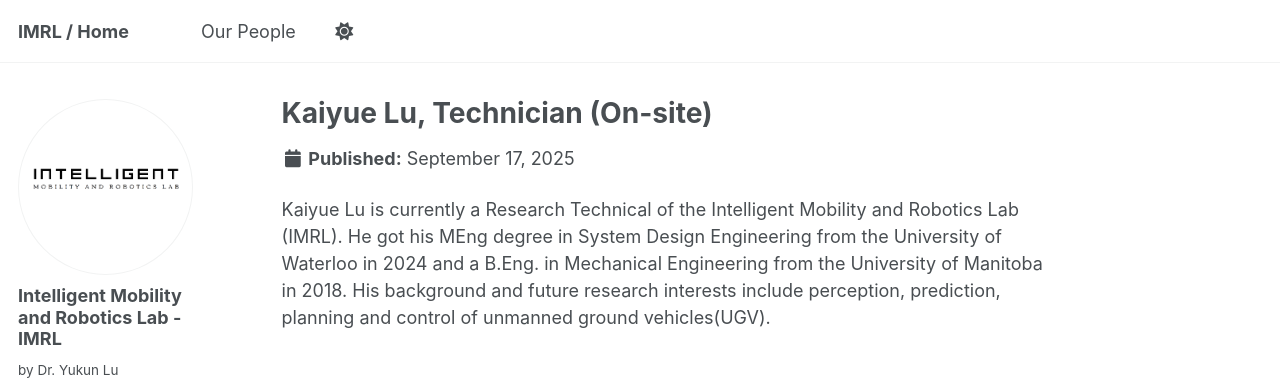
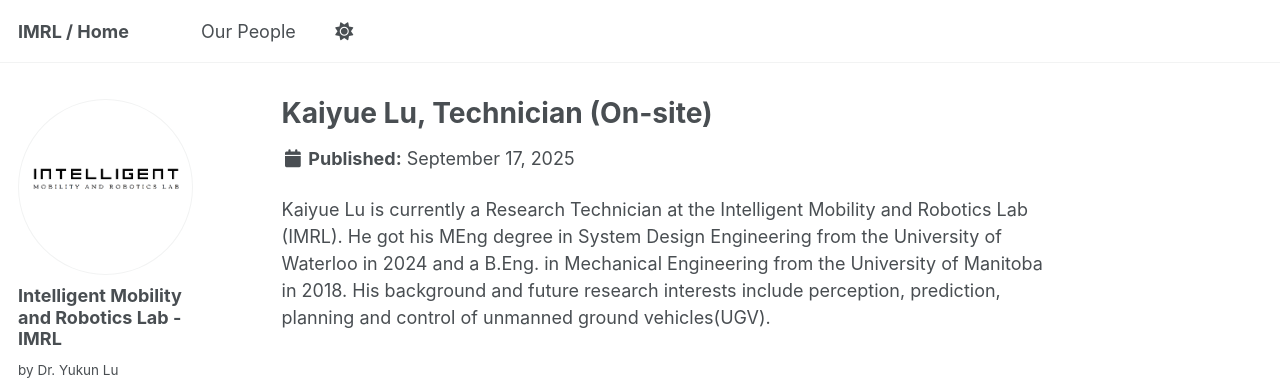
Before and after one commit to IMRL2025/IMRL2025.github.io, a Jekyll site: the page built from _portfolio/portfolio-2-Kaiyue Lu.md, in a window 1280 px wide and 1018 px high. Shown: the top 392 px of the window. Built offline with Jekyll 4.4.1, drawn with Linux system fonts in a browser that asks for light colours; some web fonts are replaced.

Commit message:
Update portfolio-2-Kaiyue Lu.md

```diff
--- a/_portfolio/portfolio-2-Kaiyue Lu.md
+++ b/_portfolio/portfolio-2-Kaiyue Lu.md
@@ -4,4 +4,4 @@ excerpt: "MEng in System Design Engineering, BEng in Mechanical Engineering <br/
 collection: portfolio
 ---
 
-Kaiyue Lu is currently a Research Technical of the Intelligent Mobility and Robotics Lab (IMRL). He got his MEng degree in System Design Engineering from the University of Waterloo in 2024 and a B.Eng. in Mechanical Engineering from the University of Manitoba in 2018. His background and future research interests include perception, prediction, planning and control of unmanned ground vehicles(UGV).
+Kaiyue Lu is currently a Research Technician at the Intelligent Mobility and Robotics Lab (IMRL). He got his MEng degree in System Design Engineering from the University of Waterloo in 2024 and a B.Eng. in Mechanical Engineering from the University of Manitoba in 2018. His background and future research interests include perception, prediction, planning and control of unmanned ground vehicles(UGV).
```
